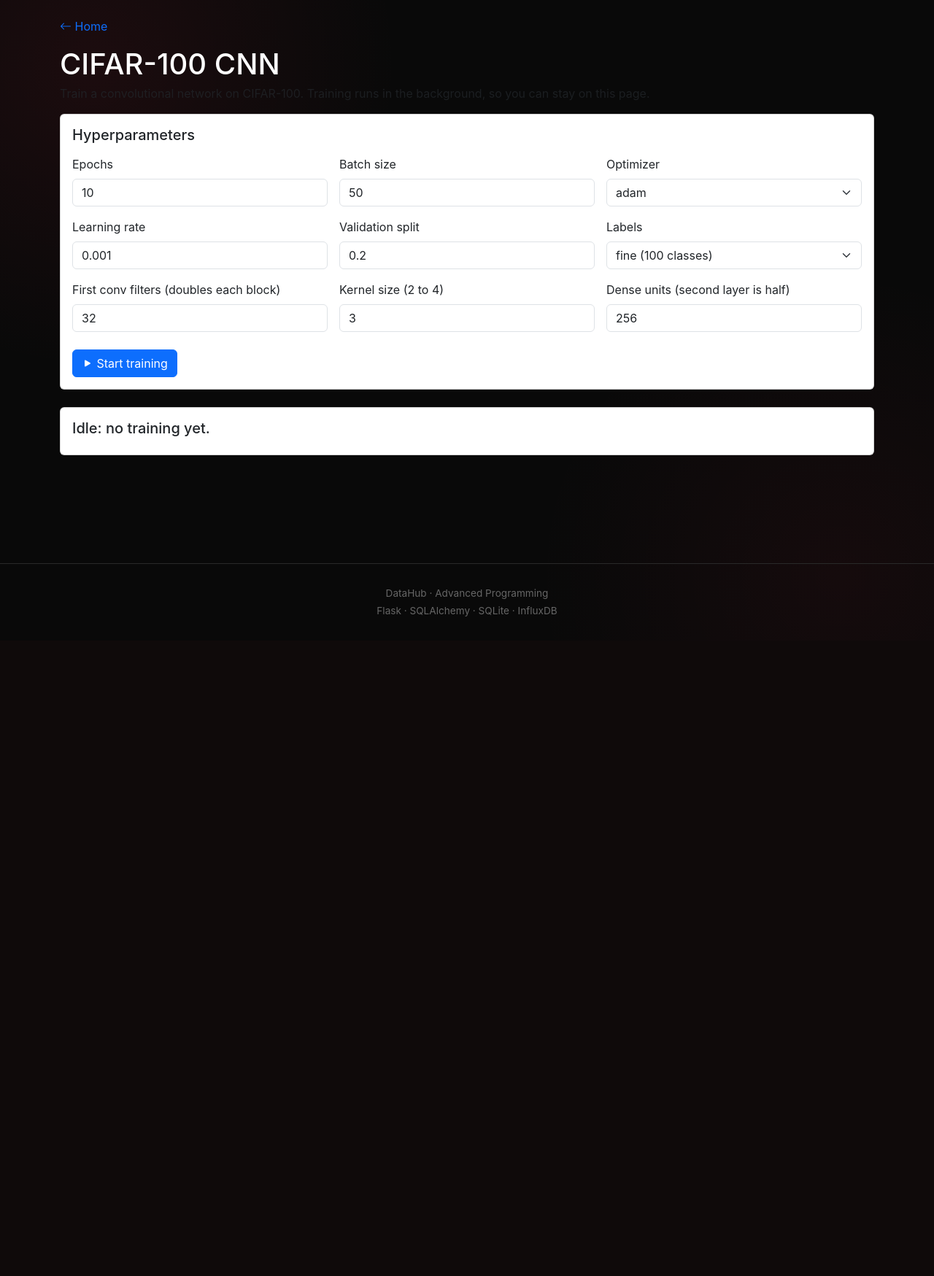
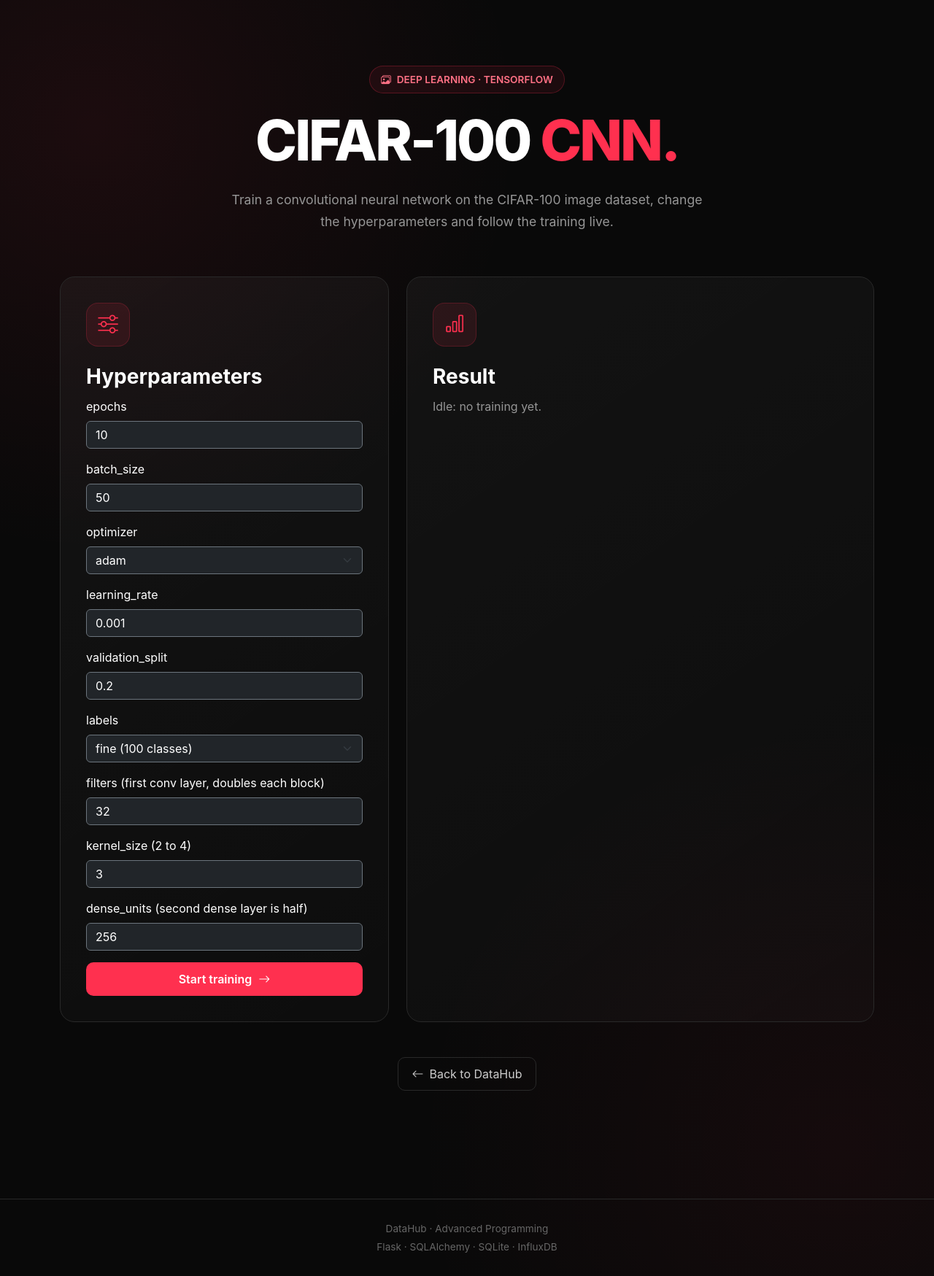
Before and after one commit to iulianstefia10/Advanced-programming, a Flask app: page /cnn/ in a window 1280 px wide. Shown: the whole page at 73% size. Before the commit the page ends 845 px from the top, so only its background shows below. Run offline with Flask 3, Linux system fonts and the light colour scheme.

Commit message:
PW3: current dashboard and home card

```diff
--- a/app/templates/cnn_dashboard.html
+++ b/app/templates/cnn_dashboard.html
@@ -1,144 +1,224 @@
 {% extends "base.html" %}
 
-{% block title %}CIFAR-100 CNN · DataHub{% endblock %}
+{% block title %}
+CIFAR-100 CNN · TensorFlow
+{% endblock %}
 
 {% block content %}
-<div class="container py-4">
 
-    <a href="{{ url_for('home') }}" class="text-decoration-none">
-        <i class="bi bi-arrow-left"></i> Home
-    </a>
+<section class="hero">
 
-    <h1 class="mt-3 mb-1">CIFAR-100 CNN</h1>
-    <p class="text-muted">
-        Train a convolutional network on CIFAR-100. Training runs in the
-        background, so you can stay on this page.
+    <div class="hero-badge">
+        <i class="bi bi-images"></i>
+        DEEP LEARNING &middot; TENSORFLOW
+    </div>
+
+    <h1>
+        CIFAR-100 <span>CNN.</span>
+    </h1>
+
+    <p>
+        Train a convolutional neural network on the CIFAR-100 image dataset,
+        change the hyperparameters and follow the training live.
     </p>
 
+</section>
+
+
+<section class="container pb-5">
+
     {% if error %}
-        <div class="alert alert-danger" role="alert">{{ error }}</div>
+    <div class="row mb-4">
+        <div class="col-12">
+            <div class="database-card" style="border-color: #ff304f;">
+                <h3><i class="bi bi-exclamation-triangle me-2"></i>Invalid parameters</h3>
+                <p class="mb-0">{{ error }}</p>
+            </div>
+        </div>
+    </div>
     {% endif %}
 
-    <!-- Hyperparameters -->
-    <div class="card mb-4">
-        <div class="card-body">
-            <h5 class="card-title mb-3">Hyperparameters</h5>
+    <div class="row g-4">
 
-            <form method="post" action="{{ url_for('cnn.train') }}">
-                <div class="row g-3">
+        <!-- Card 1: Hyperparameters -->
+        <div class="col-lg-5">
+            <div class="database-card">
 
-                    <div class="col-md-4">
-                        <label class="form-label" for="epochs">Epochs</label>
-                        <input class="form-control" type="number" id="epochs" name="epochs"
-                               min="1" max="100" value="{{ values.epochs }}">
+                <div class="database-icon">
+                    <i class="bi bi-sliders"></i>
                 </div>
 
-                    <div class="col-md-4">
-                        <label class="form-label" for="batch_size">Batch size</label>
-                        <input class="form-control" type="number" id="batch_size" name="batch_size"
-                               min="8" max="1024" value="{{ values.batch_size }}">
+                <h3>Hyperparameters</h3>
+
+                <form action="{{ url_for('cnn.train') }}" method="POST">
+
+                    <div class="mb-3">
+                        <label for="epochs" class="form-label">epochs</label>
+                        <input type="number" name="epochs" id="epochs"
+                               min="1" max="100" step="1" value="{{ values.epochs }}"
+                               class="form-control bg-dark text-white border-secondary" required>
                     </div>
 
-                    <div class="col-md-4">
-                        <label class="form-label" for="optimizer">Optimizer</label>
-                        <select class="form-select" id="optimizer" name="optimizer">
+                    <div class="mb-3">
+                        <label for="batch_size" class="form-label">batch_size</label>
+                        <input type="number" name="batch_size" id="batch_size"
+                               min="8" max="1024" step="1" value="{{ values.batch_size }}"
+                               class="form-control bg-dark text-white border-secondary" required>
+                    </div>
+
+                    <div class="mb-3">
+                        <label for="optimizer" class="form-label">optimizer</label>
+                        <select name="optimizer" id="optimizer"
+                                class="form-select bg-dark text-white border-secondary">
                             {% for name in optimizers %}
                             <option value="{{ name }}" {% if values.optimizer == name %}selected{% endif %}>{{ name }}</option>
                             {% endfor %}
                         </select>
                     </div>
 
-                    <div class="col-md-4">
-                        <label class="form-label" for="learning_rate">Learning rate</label>
-                        <input class="form-control" type="number" id="learning_rate" name="learning_rate"
-                               step="any" min="0.000001" max="1" value="{{ values.learning_rate }}">
+                    <div class="mb-3">
+                        <label for="learning_rate" class="form-label">learning_rate</label>
+                        <input type="number" name="learning_rate" id="learning_rate"
+                               min="0.000001" max="1" step="any" value="{{ values.learning_rate }}"
+                               class="form-control bg-dark text-white border-secondary" required>
                     </div>
 
-                    <div class="col-md-4">
-                        <label class="form-label" for="validation_split">Validation split</label>
-                        <input class="form-control" type="number" id="validation_split" name="validation_split"
-                               step="0.05" min="0.05" max="0.5" value="{{ values.validation_split }}">
+                    <div class="mb-3">
+                        <label for="validation_split" class="form-label">validation_split</label>
+                        <input type="number" name="validation_split" id="validation_split"
+                               min="0.05" max="0.5" step="0.05" value="{{ values.validation_split }}"
+                               class="form-control bg-dark text-white border-secondary" required>
                     </div>
 
-                    <div class="col-md-4">
-                        <label class="form-label" for="label_mode">Labels</label>
-                        <select class="form-select" id="label_mode" name="label_mode">
+                    <div class="mb-3">
+                        <label for="label_mode" class="form-label">labels</label>
+                        <select name="label_mode" id="label_mode"
+                                class="form-select bg-dark text-white border-secondary">
                             {% for mode, n in label_modes.items() %}
-                                <option value="{{ mode }}" {% if values.label_mode == mode %}selected{% endif %}>{{ mode }} ({{ n }} classes)</option>
+                            <option value="{{ mode }}" {% if values.label_mode == mode %}selected{% endif %}>
+                                {{ mode }} ({{ n }} classes)
+                            </option>
                             {% endfor %}
                         </select>
                     </div>
 
-                    <div class="col-md-4">
-                        <label class="form-label" for="filters">First conv filters (doubles each block)</label>
-                        <input class="form-control" type="number" id="filters" name="filters"
-                               min="4" max="128" value="{{ values.filters }}">
+                    <div class="mb-3">
+                        <label for="filters" class="form-label">filters (first conv layer, doubles each block)</label>
+                        <input type="number" name="filters" id="filters"
+                               min="4" max="128" step="1" value="{{ values.filters }}"
+                               class="form-control bg-dark text-white border-secondary" required>
                     </div>
 
-                    <div class="col-md-4">
-                        <label class="form-label" for="kernel_size">Kernel size (2 to 4)</label>
-                        <input class="form-control" type="number" id="kernel_size" name="kernel_size"
-                               min="2" max="4" value="{{ values.kernel_size }}">
+                    <div class="mb-3">
+                        <label for="kernel_size" class="form-label">kernel_size (2 to 4)</label>
+                        <input type="number" name="kernel_size" id="kernel_size"
+                               min="2" max="4" step="1" value="{{ values.kernel_size }}"
+                               class="form-control bg-dark text-white border-secondary" required>
                     </div>
 
-                    <div class="col-md-4">
-                        <label class="form-label" for="dense_units">Dense units (second layer is half)</label>
-                        <input class="form-control" type="number" id="dense_units" name="dense_units"
-                               min="8" max="1024" value="{{ values.dense_units }}">
+                    <div class="mb-3">
+                        <label for="dense_units" class="form-label">dense_units (second dense layer is half)</label>
+                        <input type="number" name="dense_units" id="dense_units"
+                               min="8" max="1024" step="1" value="{{ values.dense_units }}"
+                               class="form-control bg-dark text-white border-secondary" required>
                     </div>
 
-                </div>
+                    <button type="submit" id="train-button"
+                            class="btn-modern w-100 border-0" style="cursor: pointer;">
+                        Start training
+                        <i class="bi bi-arrow-right"></i>
+                    </button>
 
-                <button type="submit" class="btn btn-primary mt-4" id="train-button">
-                    <i class="bi bi-play-fill"></i> Start training
-                </button>
                 </form>
+
             </div>
         </div>
 
-    <!-- Training status and results -->
-    <div class="card mb-4">
-        <div class="card-body">
-            <h5 class="card-title" id="status-text">Idle</h5>
 
-            <div class="progress my-3 d-none" id="progress-wrap" style="height: 1.25rem;">
-                <div class="progress-bar progress-bar-striped progress-bar-animated"
-                     id="progress-bar" role="progressbar" style="width: 0%"></div>
+        <!-- Card 2: Training status and result -->
+        <div class="col-lg-7">
+            <div class="database-card">
+
+                <div class="database-icon">
+                    <i class="bi bi-bar-chart"></i>
                 </div>
 
-            <div class="alert alert-danger d-none" id="error-text" role="alert"></div>
-            <div class="alert alert-success d-none" id="result" role="status"></div>
+                <h3>Result</h3>
+
+                <p id="status-text">Idle: no training yet.</p>
+
+                <div class="progress mb-3 d-none" id="progress-wrap"
+                     style="height: 1rem; background: rgba(255,255,255,0.08);">
+                    <div class="progress-bar" id="progress-bar" role="progressbar"
+                         style="width: 0%; background-color: #ff304f;"></div>
+                </div>
+
+                <button type="button" id="stop-button"
+                        class="btn-outline-modern w-100 justify-content-center mb-3 d-none"
+                        style="cursor: pointer;">
+                    <i class="bi bi-stop-circle"></i>
+                    Stop training
+                </button>
+
+                <div class="p-3 rounded mb-3 d-none" id="error-text"
+                     style="border: 1px solid #ff304f; color: #ddd;"></div>
+
+                <div class="my-3 d-none" id="result">
+                    <span id="result-score"
+                          style="font-size: 3rem; font-weight: 800; color: #ff304f; line-height: 1;"></span>
+                    <p class="mt-2 mb-0">accuracy on the test set</p>
+                    <p class="mb-0" id="result-detail"></p>
+                </div>
 
                 <div class="table-responsive">
-                <table class="table table-sm table-striped align-middle d-none" id="history-table">
+                    <table class="table table-dark table-sm text-center align-middle mb-0 d-none"
+                           id="history-table">
                         <thead>
                             <tr>
-                            <th>Epoch</th>
-                            <th class="text-end">Loss</th>
-                            <th class="text-end">Accuracy</th>
-                            <th class="text-end">Val loss</th>
-                            <th class="text-end">Val accuracy</th>
+                                <th>epoch</th>
+                                <th>loss</th>
+                                <th>accuracy</th>
+                                <th>val_loss</th>
+                                <th>val_accuracy</th>
                             </tr>
                         </thead>
                         <tbody></tbody>
                     </table>
                 </div>
 
-            <img id="plot" class="img-fluid mt-3 d-none" alt="Loss and accuracy history">
+                <img id="plot" class="img-fluid rounded mt-3 d-none"
+                     alt="Loss and accuracy history">
+
             </div>
         </div>
 
     </div>
 
+
+    <div class="text-center mt-5">
+
+        <a href="/" class="btn-outline-modern">
+            <i class="bi bi-arrow-left"></i>
+            Back to DataHub
+        </a>
+
+    </div>
+
+</section>
+
 <script>
     const STATUS_URL = "{{ url_for('cnn.status') }}";
-    const RUNNING = ["loading", "training", "evaluating"];
+    const STOP_URL = "{{ url_for('cnn.stop') }}";
+    const RUNNING = ["loading", "training", "stopping", "evaluating"];
+    const STOPPABLE = ["loading", "training", "stopping"];
     const LABELS = {
         idle: "Idle: no training yet.",
         loading: "Loading CIFAR-100 (the first run downloads the dataset)...",
         training: "Training...",
+        stopping: "Stopping after the current batch...",
         evaluating: "Evaluating on the test set...",
         done: "Training finished.",
+        stopped: "Training stopped.",
         error: "Training failed."
     };
 
@@ -148,12 +228,22 @@
 
     function render(s) {
         const running = RUNNING.includes(s.status);
+
         let label = LABELS[s.status] || s.status;
         if (running) {
             label += " (epoch " + (s.epoch || 0) + "/" + (s.total_epochs || "?") + ")";
         }
         el("status-text").textContent = label;
-        el("train-button").disabled = running;
+
+        const button = el("train-button");
+        button.disabled = running;
+        button.style.opacity = running ? "0.5" : "1";
+        button.style.cursor = running ? "not-allowed" : "pointer";
+
+        const stopButton = el("stop-button");
+        stopButton.classList.toggle("d-none", !STOPPABLE.includes(s.status));
+        stopButton.disabled = s.status === "stopping";
+        stopButton.style.opacity = s.status === "stopping" ? "0.5" : "1";
 
         el("progress-wrap").classList.toggle("d-none", !running);
         if (running) {
@@ -165,12 +255,14 @@
         errorBox.classList.toggle("d-none", s.status !== "error");
         errorBox.textContent = s.error || "";
 
+        const finished = (s.status === "done" || s.status === "stopped") && s.test_accuracy !== undefined;
         const result = el("result");
-        result.classList.toggle("d-none", s.status !== "done");
-        if (s.status === "done") {
-            result.textContent = "Test loss: " + s.test_loss.toFixed(4) +
-                " / Test accuracy: " + pct(s.test_accuracy) +
-                " / Parameters: " + s.params.toLocaleString();
+        result.classList.toggle("d-none", !finished);
+        if (finished) {
+            el("result-score").textContent = pct(s.test_accuracy);
+            el("result-detail").textContent = "test loss " + s.test_loss.toFixed(4) +
+                " · " + s.params.toLocaleString() + " parameters" +
+                (s.status === "stopped" ? " · training stopped early" : "");
         }
 
         const history = s.history || [];
@@ -180,11 +272,10 @@
         body.replaceChildren();
         history.forEach((row) => {
             const tr = document.createElement("tr");
-            [row.epoch, row.loss.toFixed(4), pct(row.accuracy), row.val_loss.toFixed(4), pct(row.val_accuracy)]
-                .forEach((value, index) => {
+            [row.partial ? row.epoch + " (stopped)" : row.epoch, row.loss.toFixed(4), pct(row.accuracy), row.val_loss.toFixed(4), pct(row.val_accuracy)]
+                .forEach((value) => {
                     const td = document.createElement("td");
                     td.textContent = value;
-                    if (index > 0) td.classList.add("text-end");
                     tr.appendChild(td);
                 });
             body.appendChild(tr);
@@ -214,7 +305,18 @@
         }
     }
 
+    el("stop-button").addEventListener("click", async () => {
+        try {
+            await fetch(STOP_URL, { method: "POST" });
+        } catch (err) {
+            el("status-text").textContent = "Cannot reach the server: " + err;
+        }
+        poll();
+        if (!timer) timer = setInterval(poll, 2000);
+    });
+
     poll();
     timer = setInterval(poll, 2000);
 </script>
+
 {% endblock %}
```
Also changed, not shown: app/templates/home.html (+57 -0 lines). Lines whose indentation alone changed are shown as unchanged.
